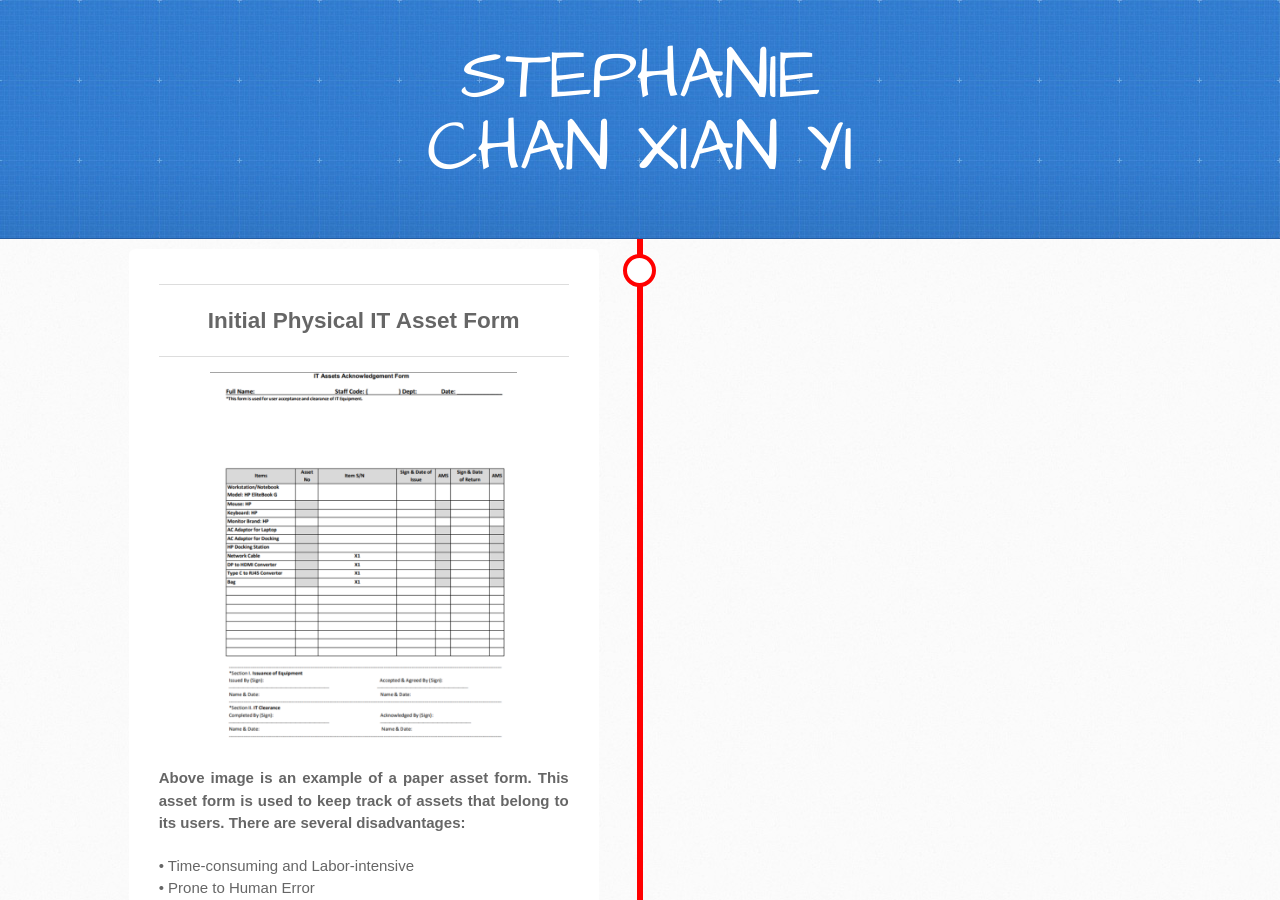
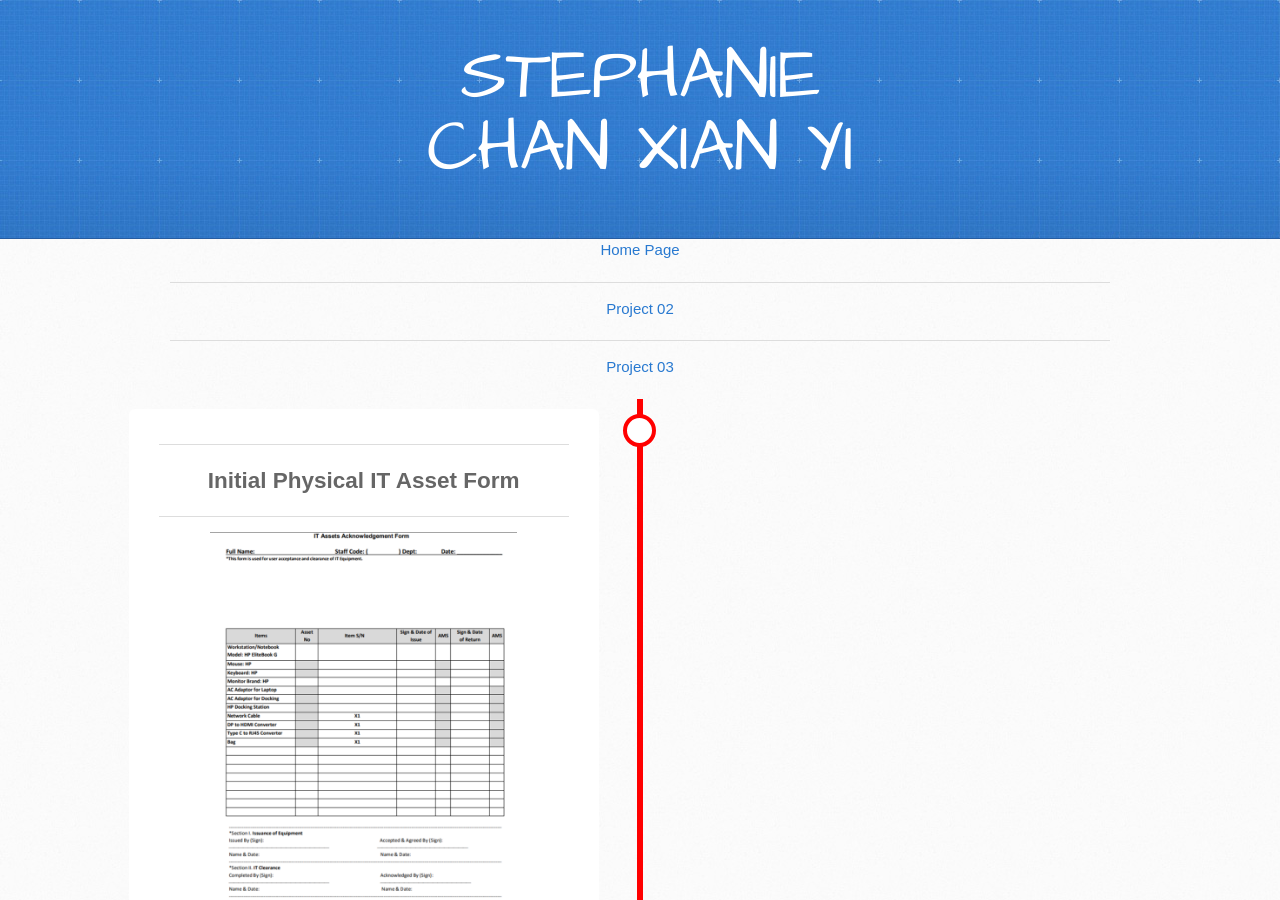
Before and after one commit to xianyichan/stephaniechan.github.io, a Jekyll site: the page built from project02.md, in a window 1280 px wide and 900 px high. Built offline with Jekyll 4.4.1, drawn with Linux system fonts in a browser that asks for light colours; our own code applies the rules of GitHub Pages for plain Markdown files; the repository's description, which GitHub fills in, is left out; some of the changed text lies outside the part shown.

Commit message:
Update project02.md

```diff
--- a/project02.md
+++ b/project02.md
@@ -1,3 +1,8 @@
+[Home Page](./index.md)
+* * *
+[Project 02](./project03.md)
+* * *
+[Project 03](./project04.md)
 <html lang="en">
 <head>
 <meta charset="UTF-8">
```
Also changed, not shown: other parts of project02.md (+0 -6 lines).
